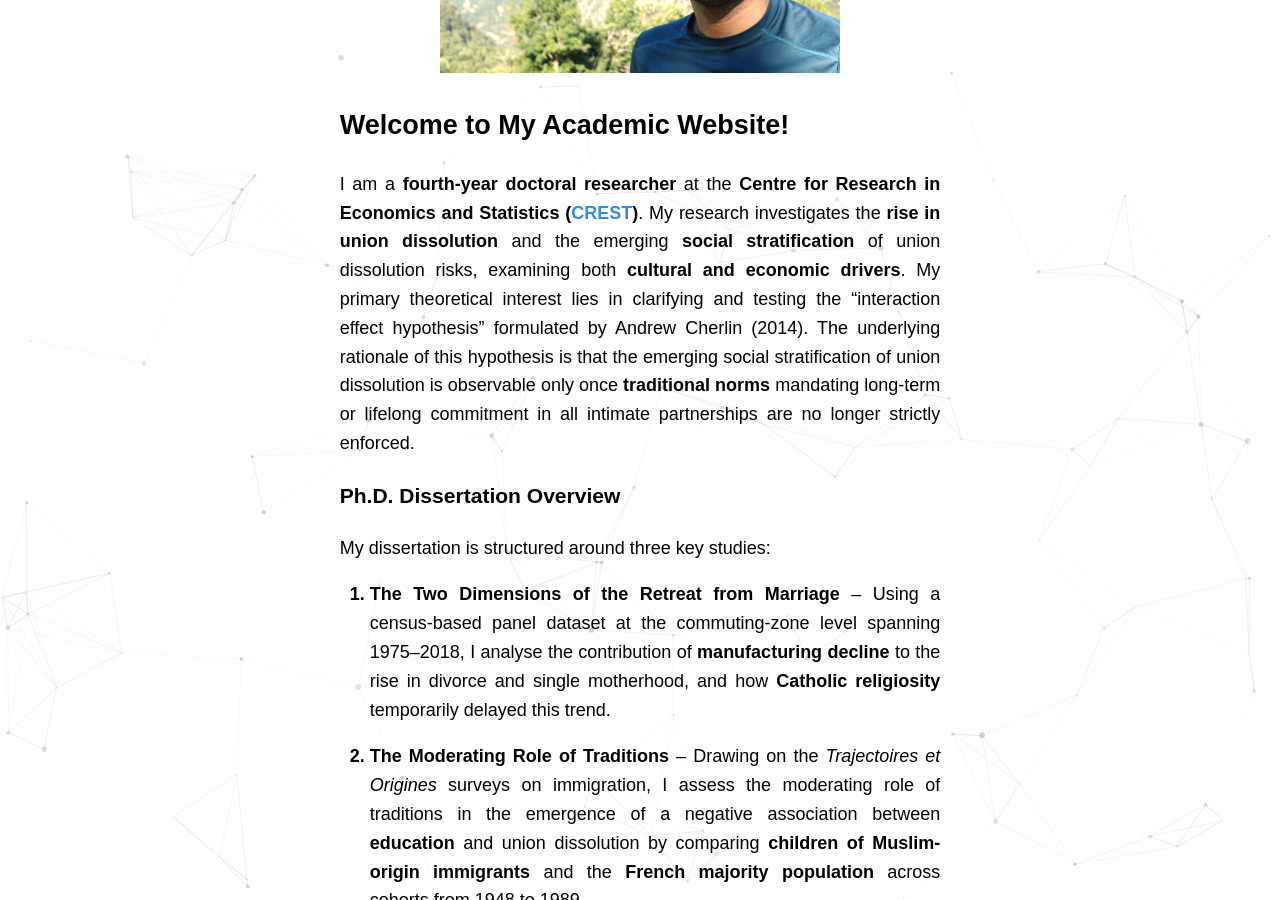
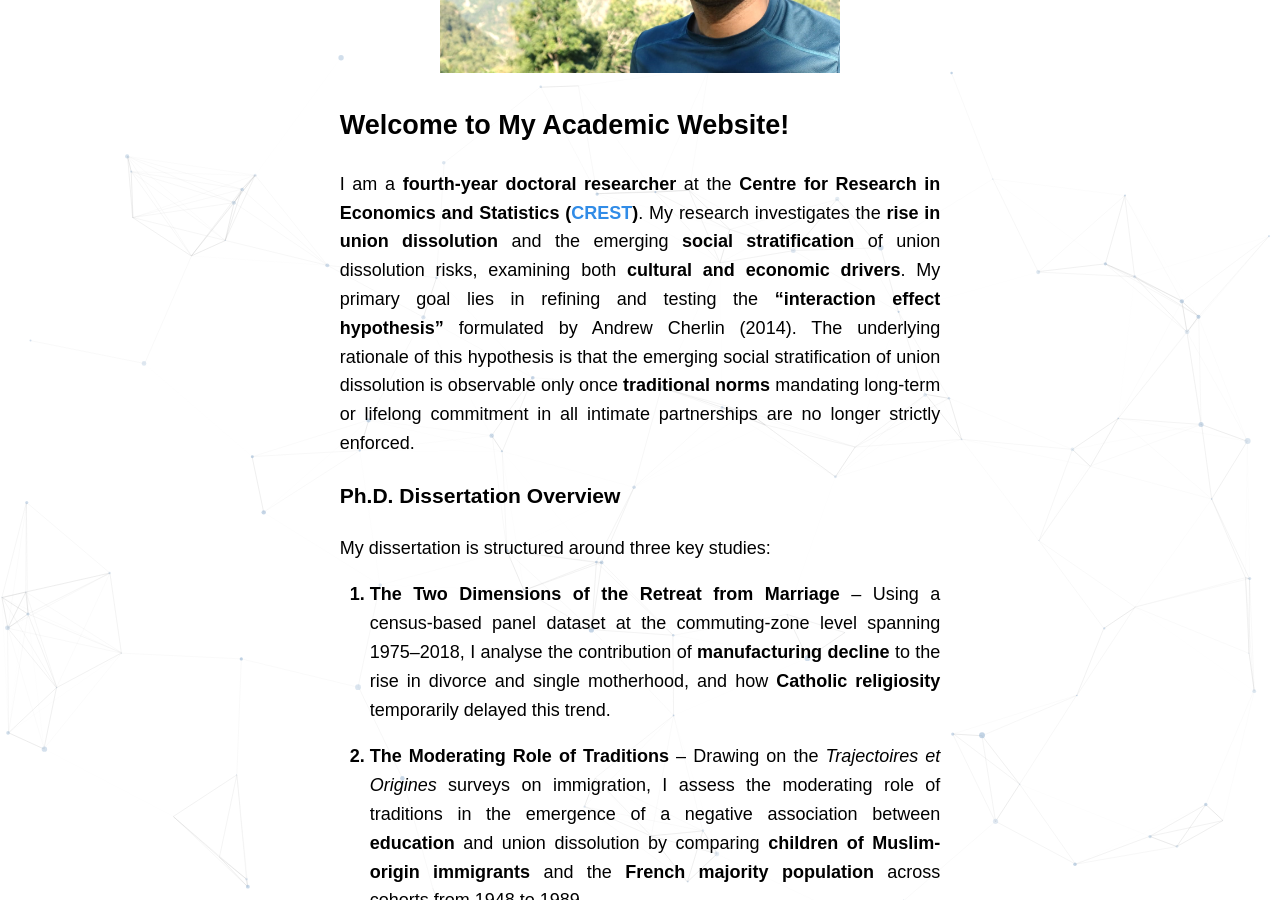
Before and after one commit to sofianelatifi/sofianelatifi.github.io, a Jekyll site: the page built from index.md, in a window 1280 px wide and 900 px high, scrolled down 367 px. Built offline with Jekyll 4.4.1, drawn with Linux system fonts in a browser that asks for light colours.

Commit message:
Update index.md

```diff
--- a/index.md
+++ b/index.md
@@ -31,7 +31,7 @@ title: Sofian El Atifi
 
 ## Welcome to My Academic Website!
 
-I am a **fourth-year doctoral researcher** at the **Centre for Research in Economics and Statistics ([CREST](https://crest.science/user/Sofian-EL-ATIFI/?profiletab=posts))**. My research investigates the **rise in union dissolution** and the emerging **social stratification** of union dissolution risks, examining both **cultural and economic drivers**. My primary theoretical interest lies in clarifying and testing the "interaction effect hypothesis" formulated by Andrew Cherlin (2014). The underlying rationale of this hypothesis is that the emerging social stratification of union dissolution is observable only once **traditional norms** mandating long-term or lifelong commitment in all intimate partnerships are no longer strictly enforced.
+I am a **fourth-year doctoral researcher** at the **Centre for Research in Economics and Statistics ([CREST](https://crest.science/user/Sofian-EL-ATIFI/?profiletab=posts))**. My research investigates the **rise in union dissolution** and the emerging **social stratification** of union dissolution risks, examining both **cultural and economic drivers**. My primary goal lies in refining and testing the **"interaction effect hypothesis"** formulated by Andrew Cherlin (2014). The underlying rationale of this hypothesis is that the emerging social stratification of union dissolution is observable only once **traditional norms** mandating long-term or lifelong commitment in all intimate partnerships are no longer strictly enforced.
 
 ### Ph.D. Dissertation Overview
 
```
